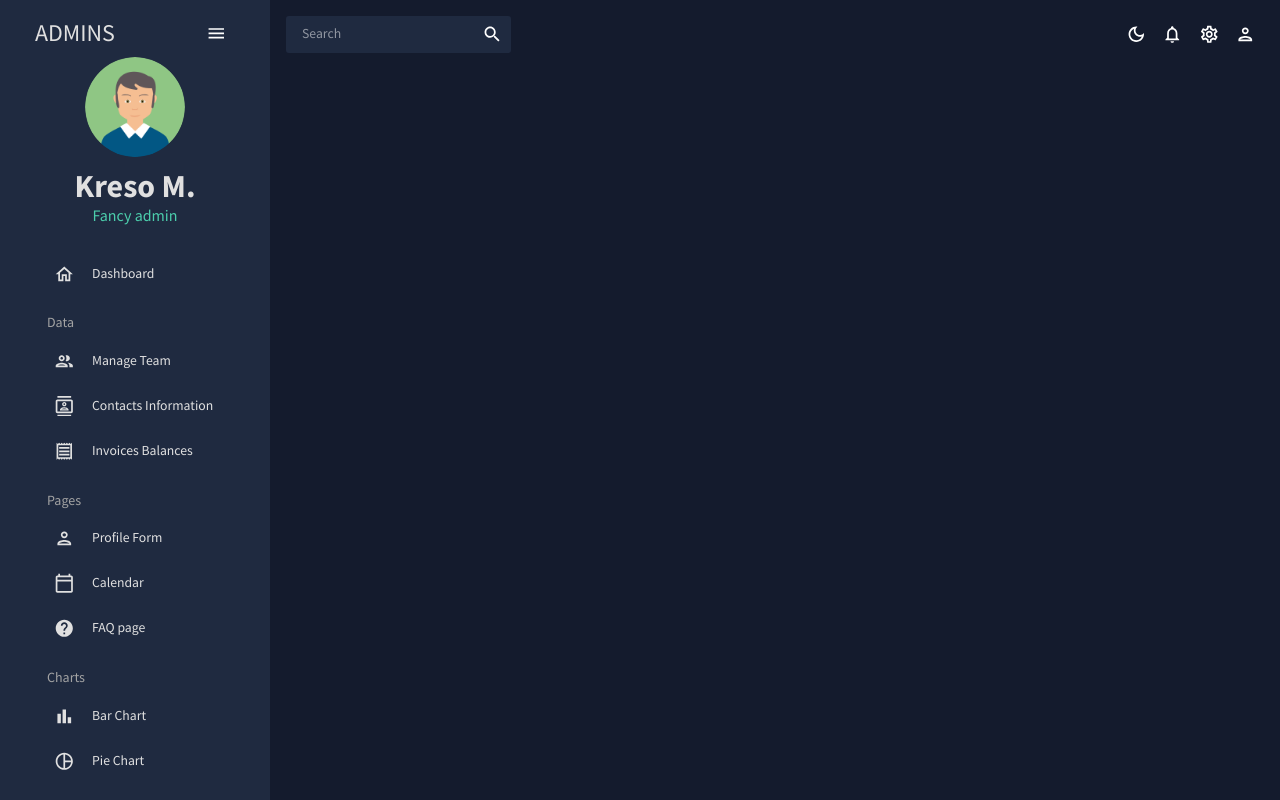
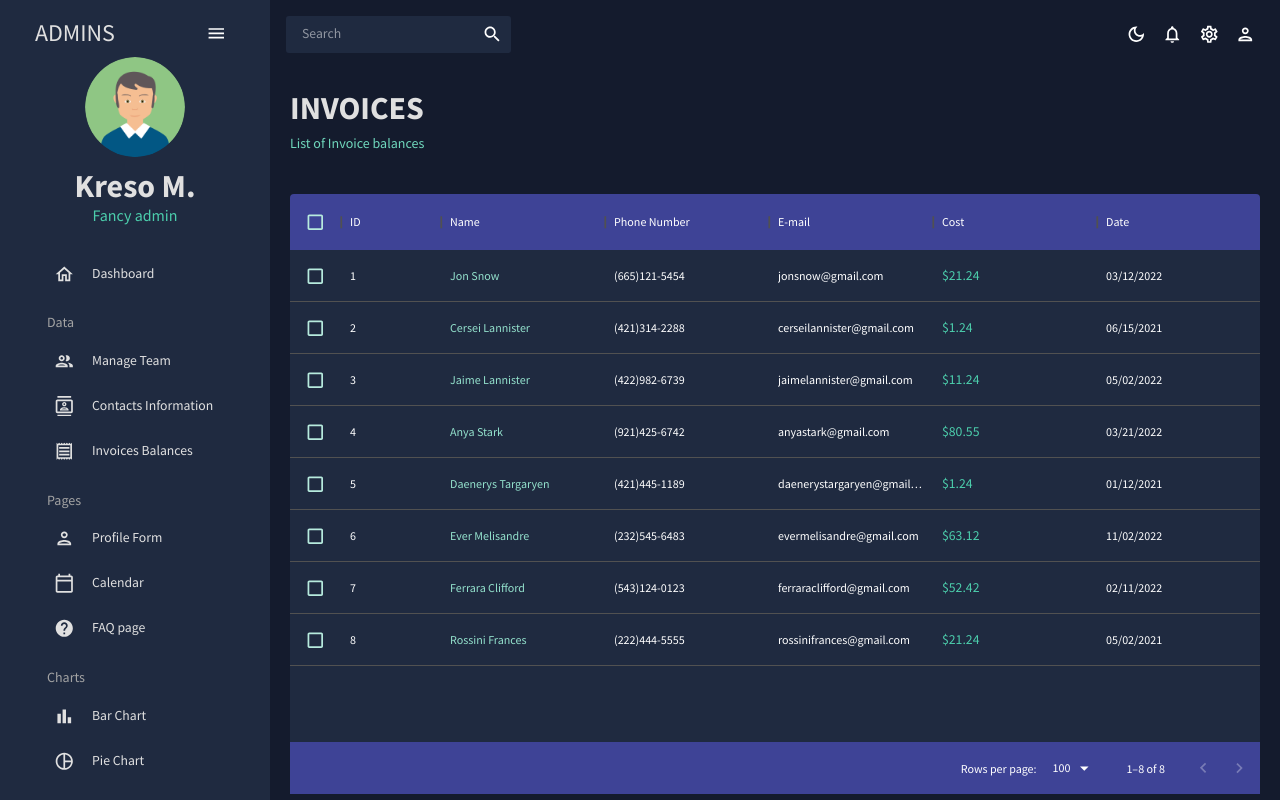
Before and after one commit to kresomarenic/react-dashboard, a React (Create React App) app: page / in a window 1280 px wide. Both pictures are taken after a click on the item "Invoices Balances". Built offline with nearby package versions, Linux system fonts and the light colour scheme; a web font is replaced by a local one.

Commit message:
Added invoices scene

```diff
--- a/src/App.js
+++ b/src/App.js
@@ -6,7 +6,7 @@
 import Dashboard from "./scenes/dashboard";
 import Team from "./scenes/team";
 import Contacts from "./scenes/contacts";
-/* import Invocies from "./scenes/invoices"; */
+import Invocies from "./scenes/invoices";
 
 /* import Bar from "./scenes/bar"; */
 /* import Form from "./scenes/form"; */
@@ -33,7 +33,7 @@
               <Route path="/" element={<Dashboard/>}></Route>
               <Route path="/team" element={<Team/>}></Route>
               <Route path="/contacts" element={<Contacts/>}></Route>
-              {/*<Route path="/invoices" element={<Invocies/>}></Route>*/}
+              <Route path="/invoices" element={<Invocies/>}></Route>
               {/*<Route path="/form" element={<Form/>}></Route>*/}
               {/*<Route path="/bar" element={<Bar/>}></Route>*/}
               {/*<Route path="/pie" element={<Pie/>}></Route>*/}
--- /dev/null
+++ b/src/scenes/invoices/index.jsx
@@ -0,0 +1,60 @@
+import { Box, Typography, useTheme} from "@mui/material";
+import { DataGrid } from "@mui/x-data-grid";
+import { tokens } from "../../theme";
+import { mockDataInvoices } from "../../data/mockData";
+import Header from "../../components/Header";
+
+const Invoices = () => {
+    const theme = useTheme();
+    const colors = tokens(theme.palette.mode);
+
+    const columns = [
+        {field: "id", headerName: "ID"},
+        {field: "name", headerName: "Name", flex: 1, cellClassName: "name-column-cell"},
+        {field: "phone", headerName: "Phone Number", flex: 1},
+        {field: "email", headerName: "E-mail", flex: 1},
+        {field: "cost", headerName: "Cost", flex: 1, renderCell: (params) => (
+            <Typography color={colors.greenAccent[500]}>
+                ${params.row.cost}
+            </Typography>
+        )},
+        {field: "date", headerName: "Date", flex: 1},
+
+    ];
+
+    return (
+        <Box m="20px">
+            <Header title="INVOICES" subtitle="List of Invoice balances"/>
+            <Box m="40px 0 0 0" height="75vh" sx={{
+                "& .MuiDataGrid-root": {
+                    border: "none"
+                },
+                "& .MuiDataGrid-cell": {
+                    borderBottom: "none"
+                },
+                "& .name-column-cell": {
+                    color: colors.greenAccent[300]
+                },
+                "& .MuiDataGrid-columnHeaders": {
+                    backgroundColor: colors.blueAccent[700],
+                    borderBottom: "none"
+                },
+                "& .MuiDataGrid-virtualScroller": {
+                    backgroundColor: colors.primary[400]
+                },
+                "& .MuiDataGrid-footerContainer": {
+                    borderTop: "none",
+                    backgroundColor: colors.blueAccent[700]
+                },
+                "& .MuiCheckbox-root": {
+                    color: `${colors.greenAccent[200]} !important`
+                }
+            }}>
+                <DataGrid checkboxSelection rows={mockDataInvoices} columns={columns}/>
+            </Box>
+        </Box>
+    );
+
+}
+
+export default Invoices;
```
